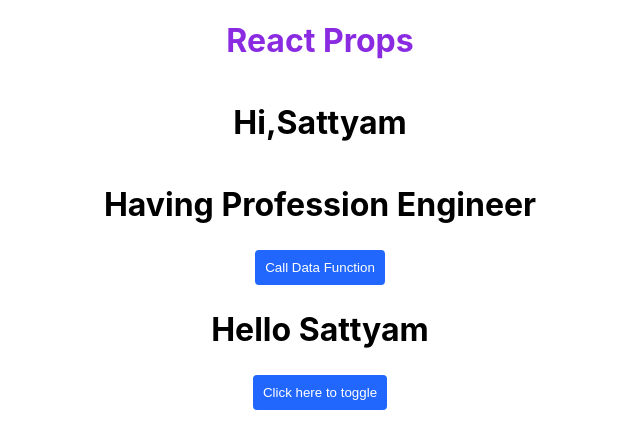
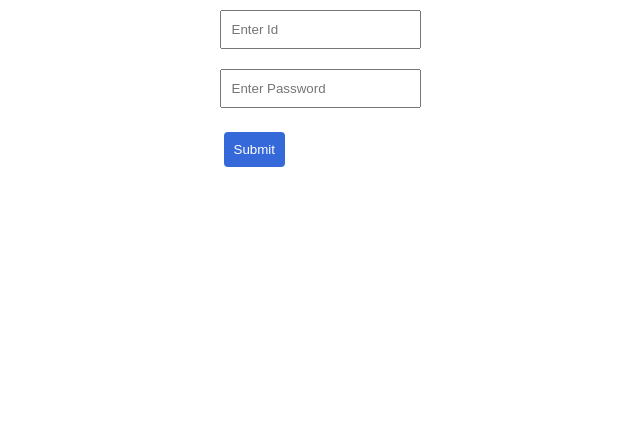
Before and after one commit to sattyamcs/React-Practise, a React (Create React App) app: page / in a window 1280 px wide. Shown: the top 448 px of the page, without its empty margins (320-960 px from the left). Built offline with nearby package versions, Linux system fonts and the light colour scheme.

Commit message:
Some Updates

```diff
--- a/src/App.css
+++ b/src/App.css
@@ -2,12 +2,13 @@
   display: grid;
   place-items: center;
 }
+
 button{
   padding: 10px;
   margin: 2px;
   color: white;
   border: 2px solid white;
-  background-color: rgb(34, 103, 253);
+  background-color: rgb(53, 105, 218);
   border-radius: 6px;
   cursor: pointer;
 }
@@ -15,3 +16,6 @@
 .heading{
   color: blueviolet;
 }
+input{
+  padding: 10px 10px;
+}
--- a/src/App.js
+++ b/src/App.js
@@ -5,6 +5,9 @@
 import ReactState from "./Component/ReactState";
 import ReactStateClass from "./Component/ReactStateClass";
 import ReactToggle from "./Component/ReactToggle";
+import ReactForms from "./Component/ReactForms";
+import ReactUseRef from "./Component/ReactUseRef";
+import FormValidation from "./Component/FormValidation";
 function App() {
 //This function is passing as props and when it called its called like Data();
   function reactProps(){
@@ -12,12 +15,15 @@
   }
   return (
     <>
-    <ReactProps Data={reactProps} name={{name:"Sattyam",Profession:"Engineer"}}/>
+    {/* <ReactProps Data={reactProps} name={{name:"Sattyam",Profession:"Engineer"}}/> */}
     {/* <UseState/> */}
     {/* <UseEffect/> */}
     {/* <ReactState/> */}
     {/* <ReactStateClass/> */}
-    <ReactToggle/>
+    {/* <ReactToggle/> */}
+    {/* <ReactForms/> */}
+    {/* <ReactUseRef/> */}
+    <FormValidation/>
     </>
   );
 }
--- /dev/null
+++ b/src/Component/FormValidation.js
@@ -0,0 +1,15 @@
+import React from 'react'
+
+const FormValidation = () => {
+  return (
+    <div className='container'>
+        <form style={{padding:"10px 0"}}>
+        <input type="text" placeholder='Enter Id' /><br /><br />
+        <input type="text" placeholder='Enter Password' /><br /><br />
+        <button>Submit</button>
+        </form>
+    </div>
+  )
+}
+
+export default FormValidation
--- /dev/null
+++ b/src/Component/ReactForms.js
@@ -0,0 +1,26 @@
+import React,{useState} from 'react';
+
+const ReactForms = () => {
+
+    const [name, setName] = useState();
+    const[fullName,setFullname]=useState();
+    const inputEvent=(event)=>{
+        console.log(event.target.value)
+        setName(event.target.value)
+    }
+    const submit=()=>{
+        setFullname(name)
+    }
+
+    // In controlled components the form data is handled by the react component  and alternatively in uncontrolled component form data is controlled by the DOM.
+
+  return <div className='container'>
+
+      {/* This is the controlled component because it is handled by the react component */}
+      <h1>Hello {fullName}</h1>
+      <input type="text" placeholder='write your name' onChange={inputEvent} value={name}/>
+      <button onClick={submit}>Submit</button>
+  </div>;
+};
+
+export default ReactForms;
--- /dev/null
+++ b/src/Component/ReactUseRef.js
@@ -0,0 +1,26 @@
+import React,{useRef} from 'react'
+
+
+//The useRef Hook allows you to persist values between renders.
+// It can be used to store a mutable value that does not cause a re-render when updated.
+// It can be used to access a DOM element directly.
+
+
+const ReactUseRef = () => {
+    let inputRef= useRef(null) //Defined i a variable and use where DOM we want to manipulate
+    function manipulateDom(){
+        console.log("clicked")
+        inputRef.current.value=("1000")   //Here this we can manipulate Dom
+        inputRef.current.style.color="red"   //Here this we can manipulate Dom
+    }
+
+  return (
+    <div className='container'>
+        <h1>Hello User</h1>
+        <input type="text" style={{padding:"10px 10px"}} placeholder="Please enter text here" ref={inputRef}/>
+        <button onClick={manipulateDom}>Click me</button>
+    </div>
+  )
+}
+
+export default ReactUseRef
```
